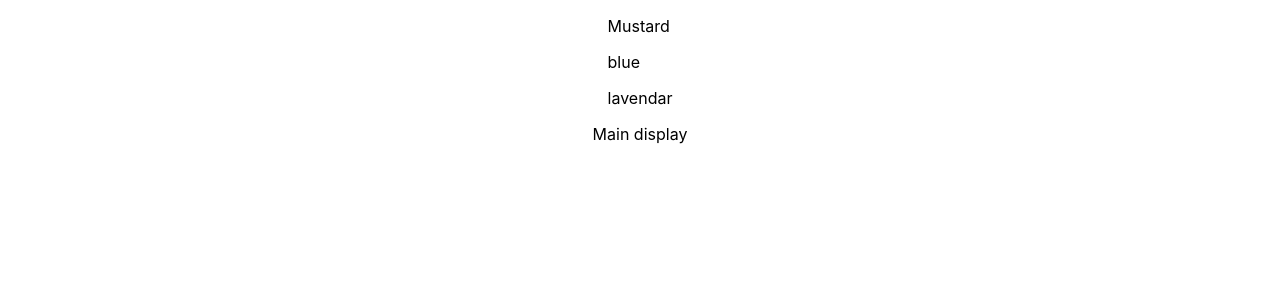
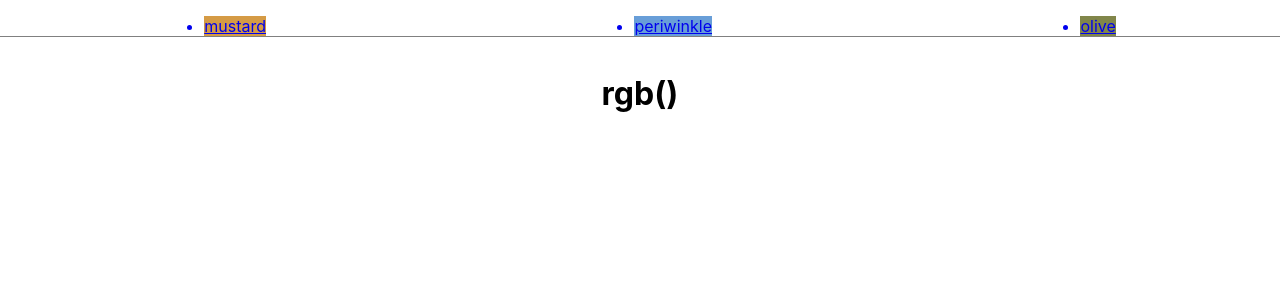
Before and after one commit to emilysellers/react-color-router, a React (Create React App) app: page / in a window 1280 px wide. Shown: the top 300 px of the page. Built offline with nearby package versions, Linux system fonts and the light colour scheme.

Commit message:
add NavLinks for three colors in Header.js

```diff
--- a/src/components/Colors/Mustard.css
+++ /dev/null
@@ -1,3 +0,0 @@
-.mustard {
-  background-color: rgb(184, 129, 45);
-}
--- a/src/components/Colors/Mustard.js
+++ /dev/null
@@ -1,6 +0,0 @@
-import React from 'react';
-import './Mustard.css';
-
-export default function Mustard() {
-  return <div className="mustard">mustard</div>;
-}
--- a/src/components/Header/Header.css
+++ b/src/components/Header/Header.css
@@ -3,7 +3,14 @@
   flex-direction: row;
   min-width: 100%;
   justify-content: space-around;
+  border-bottom: 1px solid grey;
 }
 .mustard {
-  background-color: rgb(184, 129, 45);
+  background-color: rgb(213, 155, 69);
 }
+.periwinkle {
+  background-color: rgb(104, 158, 216);
+}
+.olive {
+  background-color: rgb(129, 134, 74);
+}
--- a/src/components/Header/Header.js
+++ b/src/components/Header/Header.js
@@ -1,11 +1,20 @@
 import React from 'react';
+import { NavLink } from 'react-router-dom';
+import './Header.css';
 
 export default function Header() {
   return (
-    <div className="color-bar">
-      <p className="mustard">Mustard</p>
-      <p>blue</p>
-      <p>lavendar</p>
-    </div>
+    <ul className="color-bar">
+      {/* add nav link to each item */}
+      <NavLink to="/rgb/213/155/69">
+        <li className="mustard">mustard</li>
+      </NavLink>
+      <NavLink to="/rgb/104/158/216">
+        <li className="periwinkle">periwinkle</li>
+      </NavLink>
+      <NavLink to="/rgb/129/134/74">
+        <li className="olive">olive</li>
+      </NavLink>
+    </ul>
   );
 }
--- a/src/components/Main/Main.js
+++ b/src/components/Main/Main.js
@@ -1,5 +1,9 @@
 import React from 'react';
 
 export default function Main() {
-  return <div>Main display</div>;
+  return (
+    <div>
+      <h1>rgb()</h1>
+    </div>
+  );
 }
```
